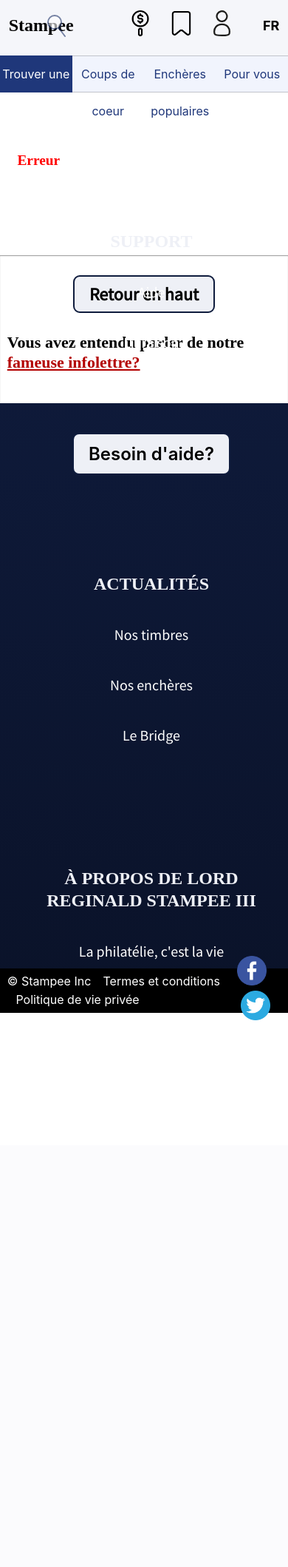
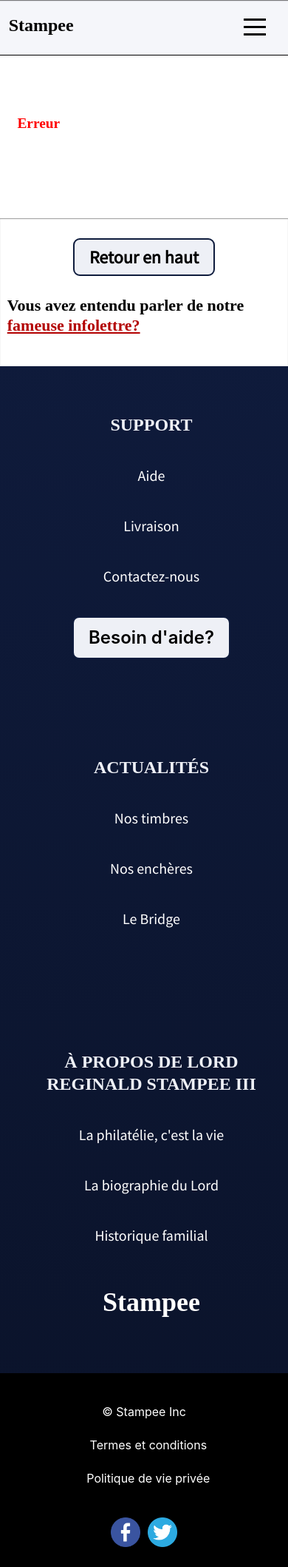
Before and after one commit to rizo32/stamp_auction_mvc, a PHP site: page / in a window 390 px wide. Shown: the whole page at 74% size. Before the commit the page ends 1379 px from the top, so only its background shows below. Run offline with PHP 8.4, Linux system fonts and the light colour scheme; some libraries are stand-ins or nearby versions; some web fonts are replaced.

Commit message:
responsivité du site

```diff
--- a/css/footer.css
+++ b/css/footer.css
@@ -16,8 +16,13 @@
 
 body>footer nav {
     height: 650px;
+}
+
+@media only screen and (min-width: 800px) {
     /* Pour pouvoir voir le bouton 'retour en haut' en tout temps */
-    max-height: calc(100vh - min(100px, 15vh) - 60px);
+    body>footer nav {
+        max-height: calc(100vh - min(100px, 15vh) - 60px);
+    }
 }
 
 body>footer nav>* {
@@ -165,7 +170,7 @@
 body>footer .barre-bas-contenant {
     width: 100%;
     background-color: black;
-    height: 60px;
+    min-height: 60px;
 }
 
 body>footer .barre-bas {
@@ -209,8 +214,6 @@
 
 footer .logo {
     color: white;
-    /* margin-top: min(120px, 1vw); */
-
     font-family: 'Jomolhari', serif;
     font-weight: 600;
     font-size: 36px;
@@ -254,3 +257,13 @@
         width: 100%;
     }
 }
+
+@media only screen and (max-width: 600px) {
+    .barre-bas, .termes {
+        display: flex;
+        flex-direction: column;
+        gap: 20px;
+        margin: 20px;
+        align-items: center;
+    }
+}
--- a/css/forms.css
+++ b/css/forms.css
@@ -59,8 +59,6 @@
 }
 
 .bouton {
-    /* Ceci brise le bouton dans enchere create */
-    /* margin-top: 20px; */
     width: fit-content;
     height: auto;
     padding: 5px 10px;
@@ -77,7 +75,6 @@
     background-color: var(--gris-clair);
 }
 
-/* faut que ça soit plus précis */
 .form .flex-horizontal {
     gap: 20px;
 }
@@ -104,10 +101,30 @@
     background-color: white;
     justify-content: start;
     gap: 0 !important;
+    display: grid;
+    grid-template-columns : repeat(6, 1fr);
+}
+
+/* pour forcer à faire des lignes complètes */
+@media only screen and (max-width: 1300px) {
+    .compte ul {
+        grid-template-columns : repeat(3, 1fr);
+    }
+}
+
+@media only screen and (max-width: 900px) {
+    .compte ul {
+        grid-template-columns : repeat(auto-fill, minmax(200px, 1fr));
+    }
+}
+
+.compte nav li {
+    text-align: center;
+    line-height: 48px;
+    height: 48px;
 }
 
 .compte li {
-    padding: 10px 50px;
     border-right: 1px solid black;
     box-shadow: 1px 0 var(--bordure),
     -1px -1px var(--bordure),
@@ -195,11 +212,6 @@
     max-height: 50px;
 }
 
-/* .envoi-recherche {
-    background-color: none;
-    font
-} */
-
 .modal {
     padding: 40px;
     max-width: 30ch;
@@ -226,28 +238,17 @@
     gap: 20px;
 }
 
-
 [id='page-produit'] .modal button.button {
     flex: 1 1 0;
-
     box-shadow: none;
     padding-top: 5px;
     padding-bottom: 5px;
     background-color: var(--bleu-fonce);
-
-    /* background-color: var(--gris-tres-fonce); */
-    /* color: black; */
-    /* box-shadow: inset 0 0 0 3px var(--gris), inset 0 0 0 4px rgba(0, 0, 0, 0.2), 0 1px 1px var(--bordure-fonce); */
 }
 
 [id='page-produit'] .modal button.button:hover {
     background-color: var(--bleu-tres-clair);
 }
-
-/* [id='page-produit'] .modal button.button:last-of-type {
-    background-color: var(--bleu-fonce);
-} */
-
 
 .modal::backdrop {
     background: rgba(0, 0, 0, 0.5);
@@ -278,8 +279,6 @@
     max-width: 110px;
 }
 
-
-
 .enchere {
     width: 100%;
     justify-content: space-between;
@@ -292,7 +291,6 @@
 .enchere a {
     display: inline-block;
     margin-top: 0.5em;
-    margin-right: 2em;
 }
 
 .enchere-show li{
@@ -303,3 +301,15 @@
     color: black;
     background-color: var(--gris-tres-clair);
 }
+
+
+@media only screen and (max-width: 900px) {
+    .creation-membre{
+        display: flex;
+        flex-direction: column;
+        align-items: center;
+    }
+    .creation-membre>*{
+        width: 100%;
+    }
+}
--- a/css/main.css
+++ b/css/main.css
@@ -22,6 +22,10 @@
 * {
     margin: 0;
     padding: 0;
+    box-sizing: border-box; /* quick fix
+    pour éviter le défilement horizontal en format mobile,
+    mais change plusieurs autres aspects de l'interface.
+    Il faudrait spécifier les éléments réellement problématique */
 }
 
 a {
--- a/css/navigation-principale.css
+++ b/css/navigation-principale.css
@@ -31,8 +31,6 @@
     margin-top: 0;
 }
 
-/* filtre -> hsl(224, 65%, 55%) (bleu-clair)
-https://codepen.io/sosuke/pen/Pjoqqp */
 nav .icones img:hover {
     transform: scale(1.05);
     filter: invert(20%) sepia(27%) saturate(4833%) hue-rotate(210deg) brightness(107%) contrast(86%);
@@ -94,11 +92,11 @@
     padding-left: 19px;
 }
 
-@media only screen and (max-width: 800px) {
-    input[type="search"],
-    .recherche img {
+@media only screen and (max-width: 600px) {
+    .recherche input {
         display: none;
     }
+
 }
 
 .recherche {
@@ -107,6 +105,7 @@
     justify-content: start;
 }
 
+/* le bouton submit est la loupe */
 .recherche input[type='submit'] {
     position: absolute;
     right: clamp(50px, 6vw, 130px);
@@ -117,14 +116,157 @@
     border: none;
     background-color: rgba(0, 0, 0, 0);
 
-    /* max-width: 25px;
-    max-height: 30px; */
-
     width: 25px;
     height: 30px;
-    /* object-fit: contain;
-    overflow-clip-margin: content-box;
-    overflow: clip; */
     background-image: url("../img/recherche.svg");
     cursor: pointer;
 }
+
+
+
+    /*** HAMBURGER MENU ***/
+
+/* Right-sided container for accessibility */
+.hamburger-container{
+    display: block;
+    position: absolute;
+    right: 30px;
+    /* height nav minus height burger divided in 2 */
+    top: calc((80px - 30px) / 2);
+}
+
+/* container for easier clicking */
+.hamburger{
+    cursor: pointer;
+    width: 30px;
+    height: 30px;
+    position: relative;
+    background: none;
+    border: none;
+    transition: all 0.25s;
+    display: none;
+}
+
+/* Hamburger bread and (vegan) meat */
+.hamburger-top,
+.hamburger-middle,
+.hamburger-bottom {
+    position: absolute;
+    top: 0;
+    left: 0px;
+    width: 30px;
+    height: 3px;
+    background: black;
+    transform: rotate(0);
+    transition: all 0.20s;
+    transition-timing-function: ease-out;
+  }
+
+/* translations for separating the lines */
+.hamburger-middle{
+    transform: translateY(10px);
+}
+.hamburger-bottom{
+    transform: translateY(20px);
+}
+/* clicking animation */
+.open .hamburger-top {
+    transform: rotate(45deg) translateY(7px) translateX(7px);
+}
+.open .hamburger-middle {
+    opacity: 0;
+}
+.open .hamburger-bottom {
+    transform: rotate(-45deg) translateY(7px) translateX(-7px);
+}
+
+
+
+/*** MOBILE MENU ***/
+
+.mobile-menu {
+    display: none;
+    line-height: 3rem;
+    position: absolute;
+    top: 0;
+    width: 100%;
+    background-color: var(--gris-tres-clair-sature);
+    color: var(--bleu);
+    box-shadow: 0px 1px 1px 0px rgb(0, 0, 0, 0.5);
+    transition: all 0.3s;
+    transition-timing-function: ease-out;
+    /* 10 elements * ((2 * padding) + line-space + border */
+    height: calc(10 * (2 * 24px + 2.5rem + 1px));
+    align-items: center;
+}
+
+.mobile-menu a {
+    display: block;
+    margin-top: 0;
+    width: 100%;
+    line-height: 2.5rem;
+    padding: 24px;
+    font-size: 24px;
+    text-align: center;
+    border-bottom: 1px solid black;
+    text-decoration: none;
+    color: black;
+    box-sizing: border-box;
+}
+
+.mobile-menu span {
+    font-size: 20px;
+    line-height: 3rem;
+}
+
+.mobile-menu a:last-of-type{
+    border-bottom: none;
+}
+
+.mobile-menu a:hover {
+    background-color: var(--bleu);
+    color: white;
+}
+
+/* The mobile menu comes from the heavens */
+.hidden {
+    transform: translateY(-100%);
+}
+
+/* Prevent scroll while mobile menu is present */
+.no-scroll {
+    overflow: hidden;
+}
+
+
+@media all and (max-width: 600px){
+
+    .hamburger {
+        display: block;
+        z-index: 9;
+    }
+
+    .mobile-menu {
+        display: block;
+        overflow: hidden;
+        z-index: 2;
+    }
+
+    .menu-principal-contenant {
+        display: block;
+    }
+
+    [id="nav-main"] {
+        height: 75px;
+        padding: 0;
+    }
+
+    /* Remove items from navbar */
+    nav.menu-principal-contenant div:first-child a:not(.logo), i, nav.menu-secondaire-contenant {
+        display: none;
+    }
+
+    nav.menu-principal-contenant {
+        border-bottom: 1px solid black;
+    }
+}
--- a/css/navigation-secondaire.css
+++ b/css/navigation-secondaire.css
@@ -76,11 +76,13 @@
 }
 
 .selectionne,
-.menu-secondaire a:hover {
+.menu-secondaire a:hover,
+.menu-secondaire a:first-child {
     background-color: var(--bleu);
     color: white;
 }
 
+.menu-secondaire a:first-child:hover,
 main .selectionne:hover {
     background-color: var(--bleu-clair);
     color: white;
--- a/css/page-catalogue.css
+++ b/css/page-catalogue.css
@@ -121,7 +121,7 @@
     }
 }
 
-@media only screen and (max-width: 700px) {
+@media only screen and (max-width: 600px) {
     .navigation-pages-catalogue {
         flex-direction: column;
         gap: 40px;
@@ -131,6 +131,9 @@
     }
     .catalogue {
         width: 100%;
+    }
+    p.resultats{
+        top: 200px;
     }
 }
 
@@ -179,6 +182,4 @@
 .resultats {
     position: absolute;
     top: 250px;
-    /* width: 100%;
-    text-align: end; */
 }
--- a/css/page-produit.css
+++ b/css/page-produit.css
@@ -375,6 +375,7 @@
     .fond-perdu {
         gap: 60px;
         margin-bottom: 40px;
+        margin-top: 40px;
     }
     .fond-perdu h3 {
         margin-bottom: 1rem;
--- a/view/header.php
+++ b/view/header.php
@@ -19,7 +19,7 @@
 
 <body>
     <header id="haut">
-        <nav class="menu-principal-contenant">
+        <nav id="nav-main" class="menu-principal-contenant">
             <div class="menu-principal">
                 <a href="{{ path }}enchere/home" class="logo">Stampee</a>
 
@@ -34,23 +34,13 @@
                     <span class="point-reference"><input class="envoi-recherche" type="submit" alt="icone-recherche" value=""></span>
                 </form>
 
-    <!-- À SUPPRIMER -->
-    <!-- <span class="filler alerte">
-        <p>timbre_id: {{ session.id_timbre }}</p>
-        <p>session_id: {{ session.id_membre }}</p>
-        <p>guest: {{ guest }}</p>
-    </span> -->
-    <!-- À SUPPRIMER -->
-
                 <span class="flex-horizontal icones">
 
-                    {% if guest %}
-                    <a href="{{ path }}membre/create">
-                    {% else %}
-                    <a href="{{ path }}mise/show">
-                    {% endif %}
+                    <a href="">
                         <img src="{{ path }}img/bid-thick.webp" alt="menu du panier d'enchère">
                     </a>
+
+
 
                     <a href=""><img src="{{ path }}img/bookmark-orig.webp" alt="menu produits suivis"></a>
 
@@ -65,10 +55,36 @@
                     <a href="#"><span class="langue">FR</span></a>
                 </span>
             </div>
+            <!-- menu HAMBURGER -->
+            <div class="hamburger-container">
+                <button type="button" class="hamburger" id="menu-btn">
+                    <span class="hamburger-top"></span>
+                    <span class="hamburger-middle"></span>
+                    <span class="hamburger-bottom"></span>
+                </button>
+            </div>
+            <!-- Mobile Menu -->
+            <div class="mobile-menu hidden" id="menu">
+                {% if guest %}
+                <a href="{{ path }}membre/create">Mon compte</a>
+                {% else %}
+                <a href="{{ path }}mise/show">Mon compte</a>
+                {% endif %}
+                <a href="">Mes favoris</a>
+                <a href="">Mes enchères</a>
+
+                <a href="{{ path }}enchere/index?coup_coeur_timbre=1&archive=0&item_page=20&page_catalogue=1">Coups de coeur</a>
+                <a href="{{ path }}enchere/index?archive=0&item_page=20&page_catalogue=1">Enchères populaires</a>
+                <a class="optionnel-3" href="{{ path }}enchere/index?archive=0&item_page=20&page_catalogue=1">Derniers arrivés</a>
+                <a class="optionnel-1" href="{{ path }}enchere/index?archive=0&item_page=20&page_catalogue=1">Dernière chance</a>
+                <a class="optionnel-2" href="{{ path }}enchere/index?archive=0&item_page=20&page_catalogue=1">En solde</a>
+                <a class="optionnel-4" href="{{ path }}enchere/index?archive=0&item_page=20&page_catalogue=1">Sélection Paques</a>
+                <a href="{{ path }}enchere/index?archive=0&item_page=20&page_catalogue=1">Pour vous</a>
+            </div>
         </nav>
         <nav class="menu-secondaire-contenant">
             <div class="menu-secondaire flex-horizontal">
-                <a href="{{ path }}enchere/index?archive=0&item_page=20&page_catalogue=1" class="selectionne">Trouver une enchère</a>
+                <a href="{{ path }}enchere/index?archive=0&item_page=20&page_catalogue=1">Trouver une enchère</a>
                 <a href="{{ path }}enchere/index?coup_coeur_timbre=1&archive=0&item_page=20&page_catalogue=1">Coups de coeur</a>
                 <a href="{{ path }}enchere/index?archive=0&item_page=20&page_catalogue=1">Enchères populaires</a>
                 <a class="optionnel-3" href="{{ path }}enchere/index?archive=0&item_page=20&page_catalogue=1">Derniers arrivés</a>
--- a/view/membre/membre_create_login.php
+++ b/view/membre/membre_create_login.php
@@ -1,6 +1,6 @@
 {{ include('header.php', { title: "Creation"}) }}
 
-<main class="form">
+<main class="form creation-membre">
 
     <form class="creation nouveau" action="{{ path }}membre/store" method="post">
         <h3>Joignez la communauté!</h3>
```
Also changed, not shown: App.js (+16 -0 lines).
